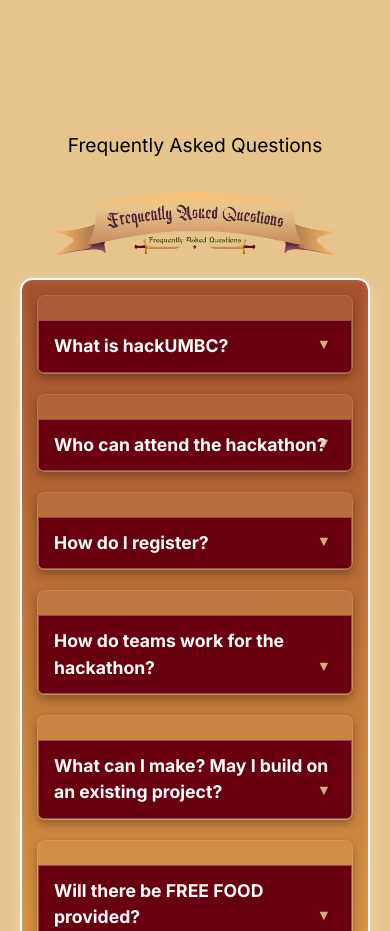
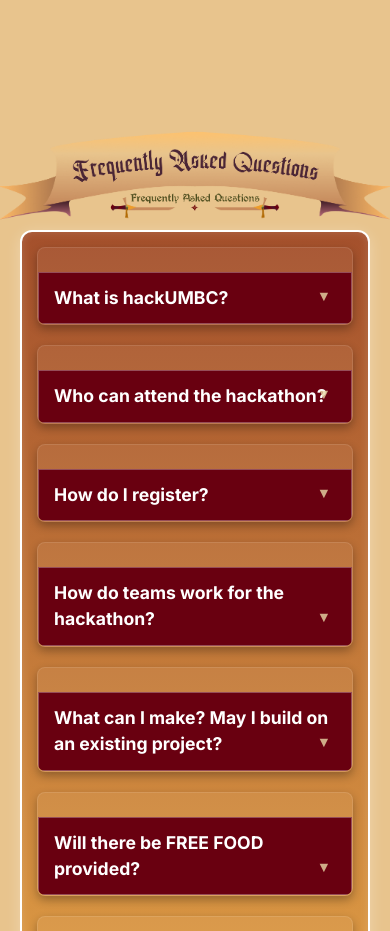
Before and after one commit to umbchackers/hackumbc-web, a Next.js app: page / in a window 390 px wide. Shown: the part 4520-5451 px from the top of the page. Built offline with nearby package versions, Linux system fonts and the light colour scheme.

Commit message:
header resize on mobile

```diff
--- a/src/app/css/faq.css
+++ b/src/app/css/faq.css
@@ -15,6 +15,12 @@
     text-align: center;
     margin-bottom: 15px;
     color: #000;
+  }
+
+  .faq-header-img {
+    width: 100%;
+    height: auto;
+    display: block;
   }
 
   .faq-title-subheading {
@@ -176,4 +182,17 @@
     .faq-title-subheading {
       color: #000;
     }
+
+    .faq-section-title {
+      margin: 0 -28px 8px;
+      padding: 0;
+      width: calc(100% + 56px);
+      max-width: none;
+    }
+
+    .faq-header-img {
+      width: 100%;
+      transform: scale(1.2);
+      transform-origin: center;
+    }
   }
--- a/src/app/home_subpages/faq.js
+++ b/src/app/home_subpages/faq.js
@@ -3,7 +3,7 @@
 import AOS from 'aos';
 import 'aos/dist/aos.css';
 import { useEffect } from 'react';
-// import SectionTitle from "../components/title"; // used by commented text header below
+import SectionTitle from "../components/title";
 import useIsMobile from '../../lib/use_is_mobile';
 import SvgTiler from '../components/svg-tiler';
 
@@ -131,7 +131,6 @@
             {/* <div className="faq-section-title relative z-10 text-black" data-aos="fade-up">
                 <SectionTitle title="FAQ"/>
             </div> */}
-            <div className="faq-title-subheading relative z-10 text-black" data-aos="fade-up">Frequently Asked Questions</div>
 
             <div className="faq-section-title relative z-10" data-aos="fade-up">
                 <img
```
